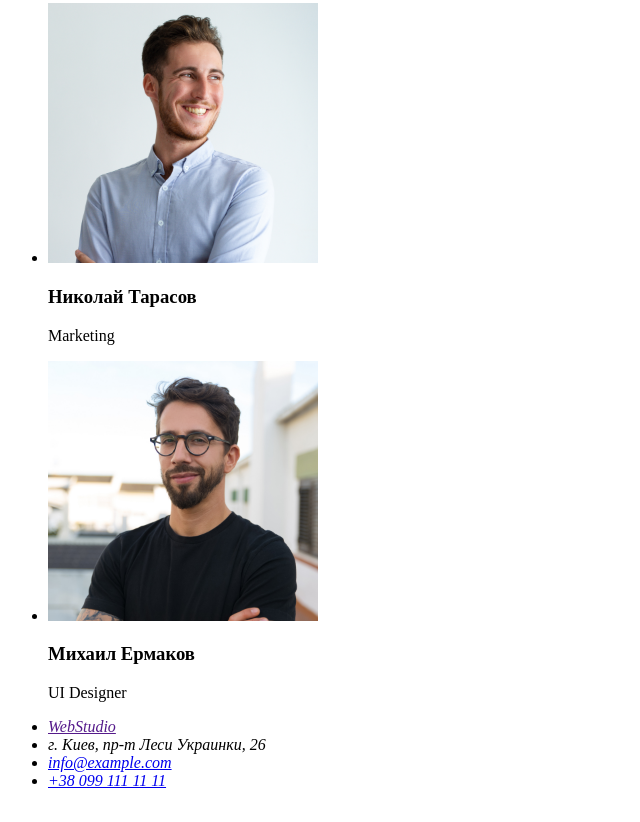
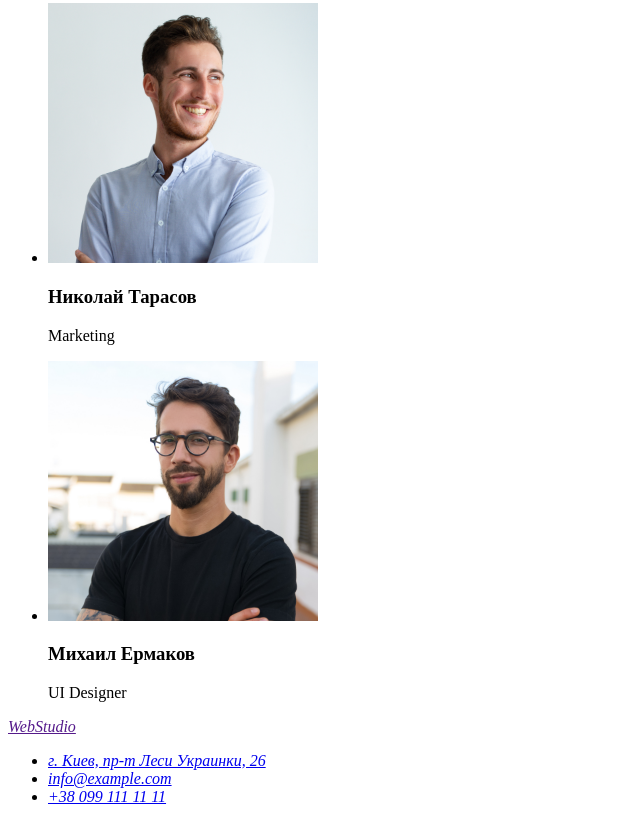
Before and after one commit to OleksandrRud/goit-markup-hw-01, a plain HTML site: page index.html in a window 1280 px wide. Shown: the part 2285-3107 px from the top of the page, without its empty margins (0-640 px from the left). Drawn offline with Linux system fonts and the light colour scheme.

Commit message:
finish html3
Вынесен со списка логотип, установлена ссылка на адрес.

```diff
--- a/index.html
+++ b/index.html
@@ -95,9 +95,10 @@
     </main>
     <footer>
         <address>
+            <a href="">WebStudio</a>
             <ul>
-                <li><a href="">WebStudio</a></li>
-                <li>г. Киев, пр-т Леси Украинки, 26</li>
+
+                <li><a href="https://goo.gl/maps/dz8LgYKqn3LP9GC87" target="_blank">г. Киев, пр-т Леси Украинки, 26</a></li>
                 <li><a href="mailto:info@example.com">info@example.com</a></li>
                 <li><a href="tel:+380991111111">+38 099 111 11 11</a></li>
             </ul>
```
